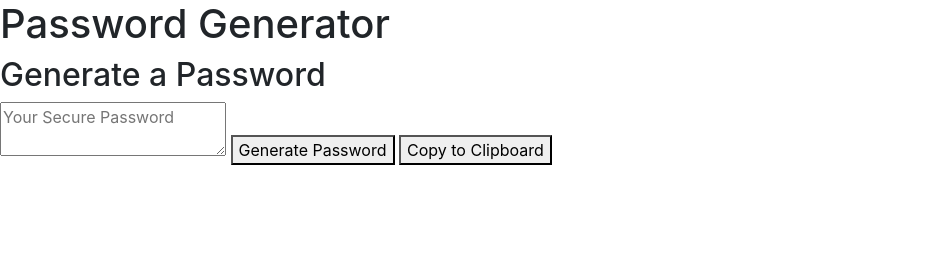
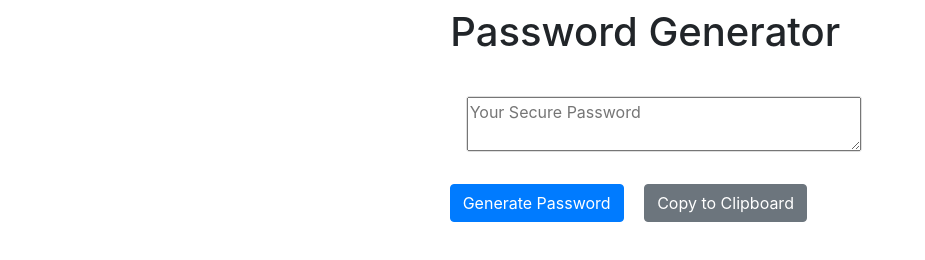
Before and after one commit to Dalton-Earl/Password-Generator, a plain HTML site: page index.html in a window 1280 px wide. Shown: the whole page, without its empty margins (0-925 px from the left). Drawn offline with nearby package versions, Linux system fonts and the light colour scheme.

Commit message:
Finished with style

```diff
--- a/index.html
+++ b/index.html
@@ -57,20 +57,39 @@
 
 
       </Script>
-    <header>
-      <h1>Password Generator</h1>
+<div class="container-fluid">
+    <header class ="row m-2">
+        <div class="col-md-4 m-2"></div>
+      <h1 >Password Generator</h1>
+      <div class="col-md-4 m-2"></div>
     </header>
-    <h2>Generate a Password</h2>
+
+    <div class="row">
+    <div class="col-md-4 m-2">
+
+    </div>
+    <div class="col-md-4 m-2">
+    <div class="card">
     <textarea
       readonly
       id="password"
       placeholder="Your Secure Password"
       aria-label="Generated Password"
     ></textarea>
-
-    <button id="generate" onclick=" showPassW()">Generate Password</button>
-    <button id="copy" onClick = "copy()">
+  </div>
+</div>
+<div class="col-md-4 m-2"></div>
+</div>
+<div class="row">
+  <div class="col-md-4"></div>
+  <div class="col-md-4">
+    <button class="btn btn-primary m-2" id="generate" onclick=" showPassW()">Generate Password</button>
+    <button class="btn btn-secondary m-2" id="copy" onClick = "copy()">
       Copy to Clipboard
     </button>
+  </div>
+    <div class="col-md-4"></div>
+  </div>
+</div>
   </body>
 </html>
```
